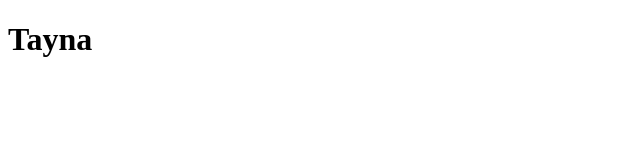
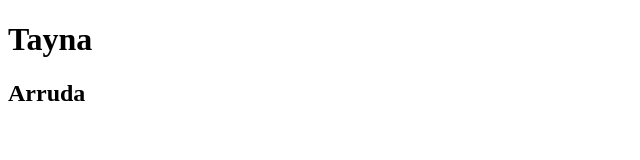
Before and after one commit to Taynaarrud/teste, a plain HTML site: page index.html in a window 1280 px wide. Shown: the whole page, without its empty margins (0-640 px from the left). Drawn offline with Linux system fonts and the light colour scheme.

Commit message:
criando do index

```diff
--- a/index.html
+++ b/index.html
@@ -9,5 +9,8 @@
     <h1>
         Tayna
     </h1>
+    <h2>
+        Arruda
+    </h2>
 </body>
 </html>
```
